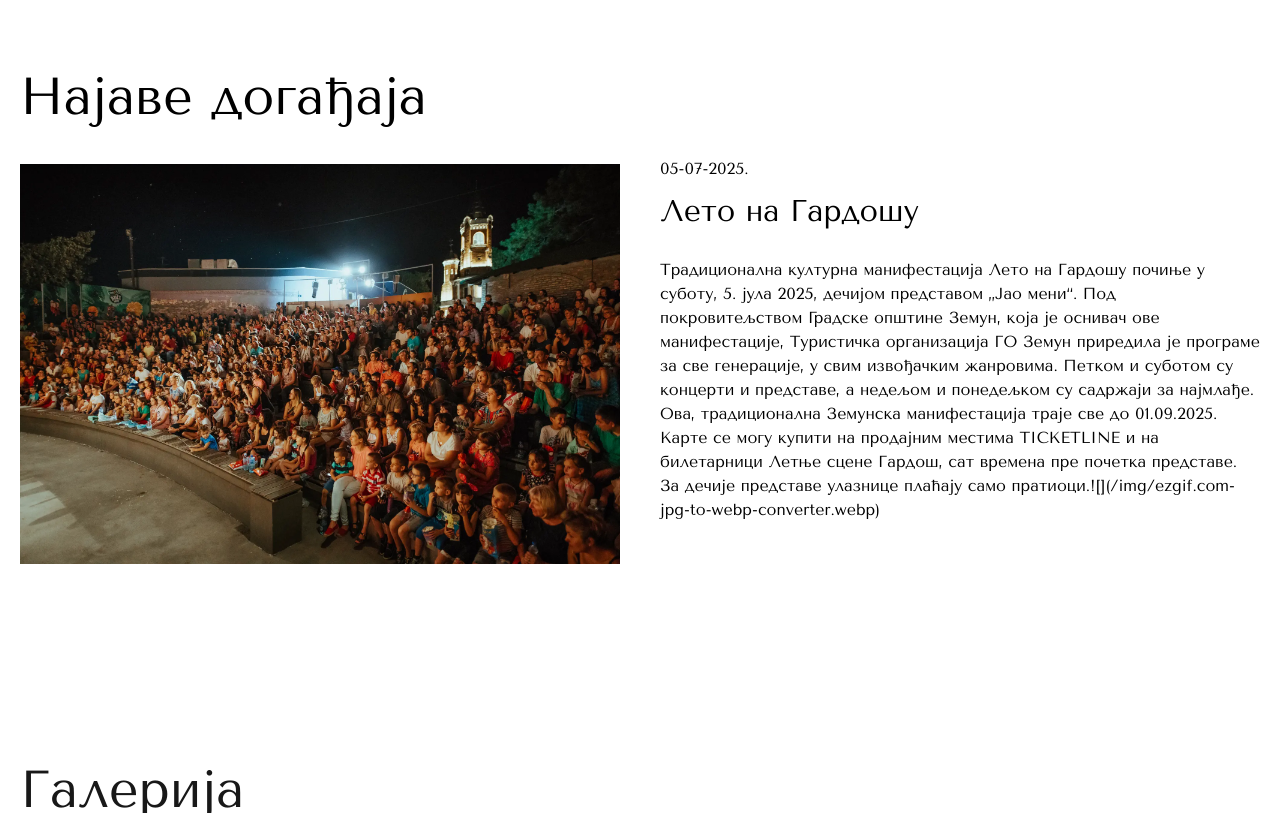
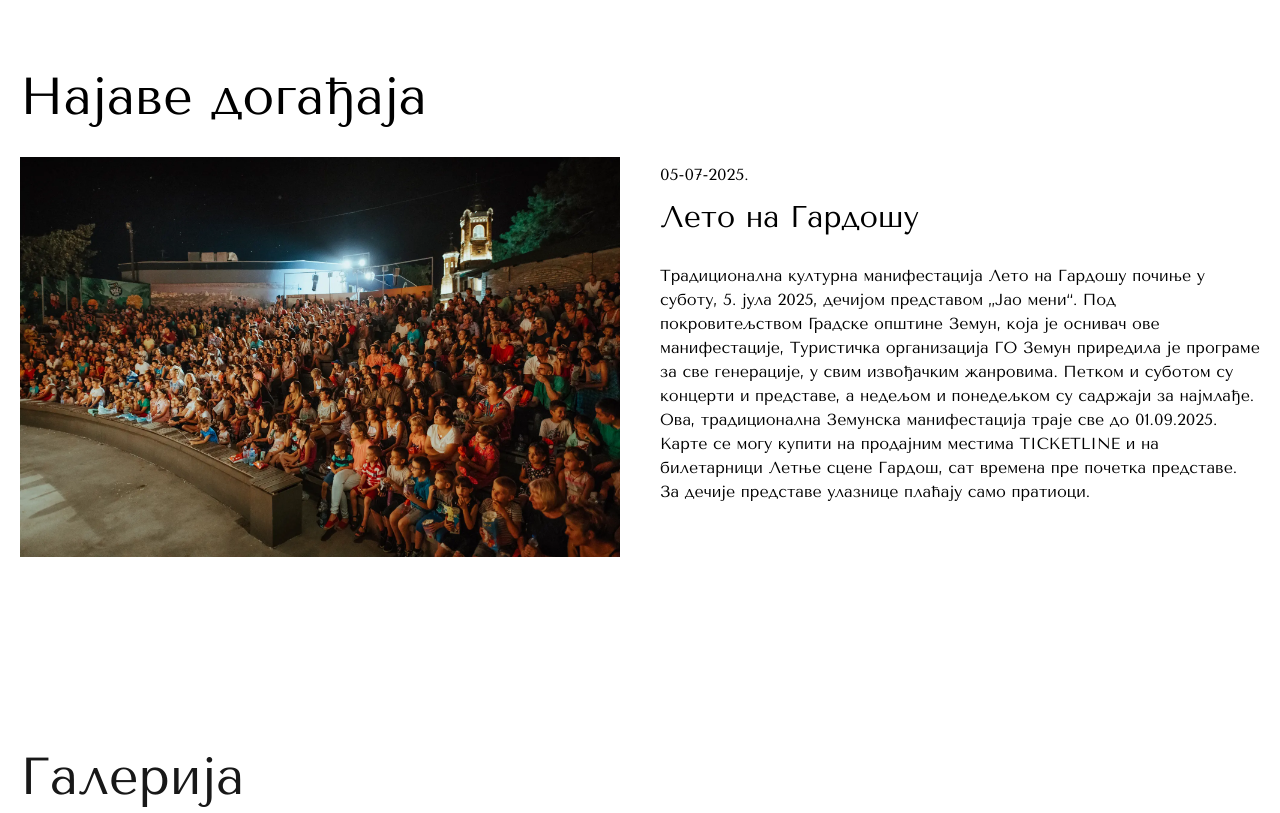
Before and after one commit to tkzzemun/zemuncenter, a Jekyll site: the page built from _pages/index.md, in a window 1280 px wide and 900 px high, scrolled down 1134 px, cut to the strip 0-813 px from the top of the window. Built offline with Jekyll 4.4.1, drawn with Linux system fonts in a browser that asks for light colours; some web fonts are replaced; part of the change alters nothing that is shown.

Commit message:
TinaCMS content update

```diff
--- a/_pages/index.md
+++ b/_pages/index.md
@@ -54,8 +54,7 @@ events:
       понедељком су садржаји за најмлађе. Oва, традиционална Земунска
       манифестација траје све до 01.09.2025. Kaрте се могу купити нa продајним
       местима TICKETLINE и на билетарници Летње сцене Гардош, сат времена пре
-      почетка представе. За дечије представе улазнице плаћају само
-      пратиоци.![](/img/ezgif.com-jpg-to-webp-converter.webp)
+      почетка представе. За дечије представе улазнице плаћају само пратиоци.
     image: /img/9E1A5230.webp
 _template: homepage
 ---
```
